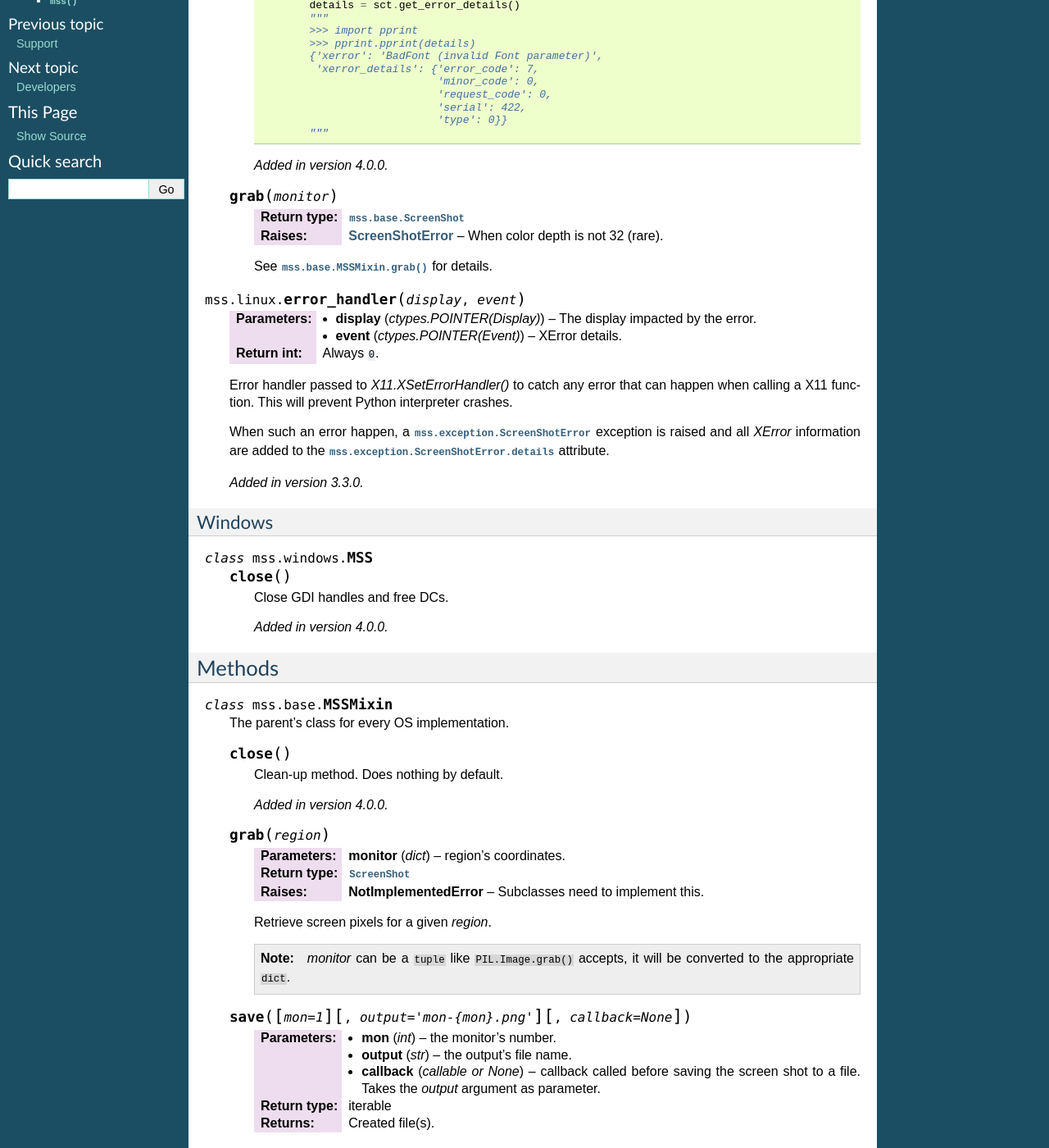
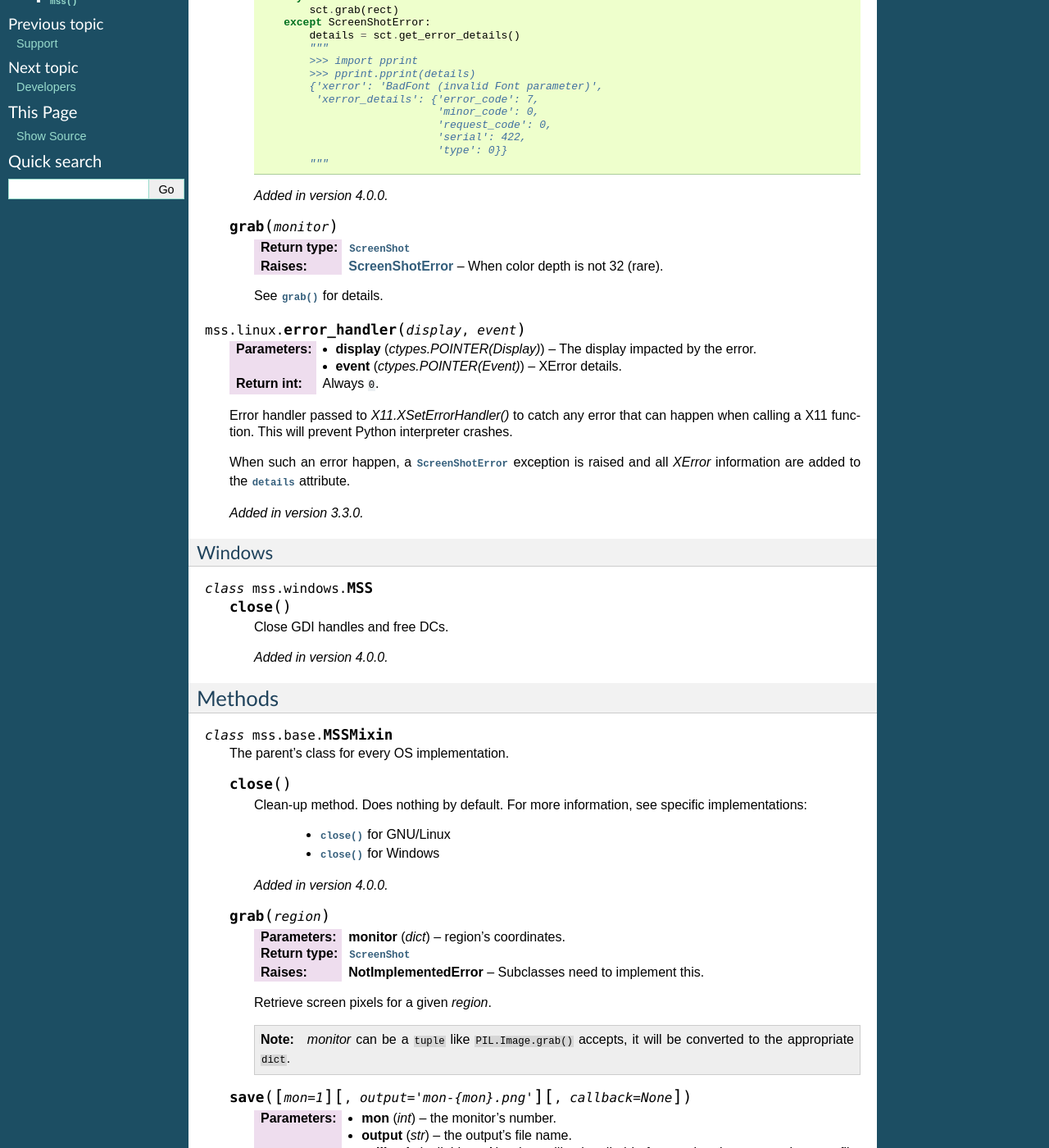
Before and after one commit to BoboTiG/python-mss, a Sphinx documentation site: the page built from docs/source/api.rst, in a window 1280 px wide and 1400 px high, scrolled down 738 px. Shown: the whole window at 82% size. Built offline with Sphinx 7.4.7, drawn with Linux system fonts in a browser that asks for light colours; some of the changed text lies outside the part shown.

```diff
--- a/docs/source/api.rst
+++ b/docs/source/api.rst
@@ -60,10 +62,10 @@ GNU/Linux
 
     .. method:: grab(monitor)
 
-        :rtype: :class:`mss.base.ScreenShot`
+        :rtype: :class:`~mss.base.ScreenShot`
         :raises ScreenShotError: When color depth is not 32 (rare).
 
-        See :meth:`mss.base.MSSMixin.grab()` for details.
+        See :meth:`~mss.base.MSSMixin.grab()` for details.
 
 .. function:: error_handler(display, event)
 
@@ -76,7 +78,7 @@ GNU/Linux
     Error handler passed to `X11.XSetErrorHandler()` to catch any error that can happen when calling a X11 function.
     This will prevent Python interpreter crashes.
 
-    When such an error happen, a :class:`mss.exception.ScreenShotError` exception is raised and all `XError` information are added to the :attr:`mss.exception.ScreenShotError.details` attribute.
+    When such an error happen, a :class:`~mss.exception.ScreenShotError` exception is raised and all `XError` information are added to the :attr:`~mss.exception.ScreenShotError.details` attribute.
 
     .. versionadded:: 3.3.0
 
@@ -106,7 +108,10 @@ Methods
 
     .. method:: close()
 
-        Clean-up method. Does nothing by default.
+        Clean-up method. Does nothing by default. For more information, see specific implementations:
+
+            - :meth:`~mss.linux.MSS.close()` for GNU/Linux
+            - :meth:`~mss.windows.MSS.close()` for Windows
 
         .. versionadded:: 4.0.0
 
@@ -204,7 +209,7 @@ Methods
 
     .. versionadded:: 3.0.0
 
-    .. versionadded:: 3.2.0
+    .. versionchanged:: 3.2.0
 
         The *level* keyword argument to control the PNG compression level.
 
@@ -331,5 +336,3 @@ Factory
 .. function:: mss()
 
     Factory function to instance the appropriate MSS class.
-
-    :rtype: :class:`mss.base.MSSMixin`
--- a/docs/source/developers.rst
+++ b/docs/source/developers.rst
@@ -34,7 +34,9 @@ How to Test?
 Launch the test suit::
 
     $ tox
-    # TOXENV=py37 tox
+
+    # or
+    $ TOXENV=py37 tox
 
 This will test MSS and ensure a good code quality.
 
--- a/docs/source/support.rst
+++ b/docs/source/support.rst
@@ -4,7 +4,8 @@ Support
 
 Feel free to try MSS on a system we had not tested, and let report us by creating an `issue <htps://github.com/BoboTiG/python-mss/issues>`_.
 
-GNU/Linux, macOS and Windows: **2.7**, 3.5, 3.6 and **3.7**.
+    - OS: GNU/Linux, macOS and Windows
+    - Python: 2.7, 3.5, 3.6 and **3.7**
 
 
 Future
--- a/docs/source/usage.rst
+++ b/docs/source/usage.rst
@@ -39,7 +39,7 @@ So the module can be used as simply as::
         sct.grab()
         # or any attribute/method of sct
 
-    Then you will have to **manually** call :meth:`mss.linux.MSSMixin.close()` to free resources.
+    Then you will have to **manually** call :meth:`~mss.base.MSSMixin.close()` to free resources.
 
 .. warning::
 
--- a/docs/source/where.rst
+++ b/docs/source/where.rst
@@ -23,7 +23,7 @@ AI, Computer Vison
 Games
 =====
 
-- Go Review Partner <https://github.com/pnprog/goreviewpartner>`_, a tool to help analyse and review your game of go (weiqi, baduk) using strong bots;
+- `Go Review Partner <https://github.com/pnprog/goreviewpartner>`_, a tool to help analyse and review your game of go (weiqi, baduk) using strong bots;
 - `Serpent.AI <https://github.com/SerpentAI/SerpentAI>`_, a Game Agent Framework;
 
 Learning
```
Also changed, not shown: other parts of docs/source/api.rst (+3 -1 lines), other parts of docs/source/support.rst (+0 -2 lines), 1 other file.
